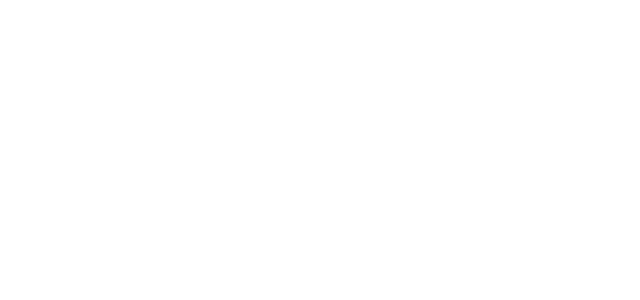
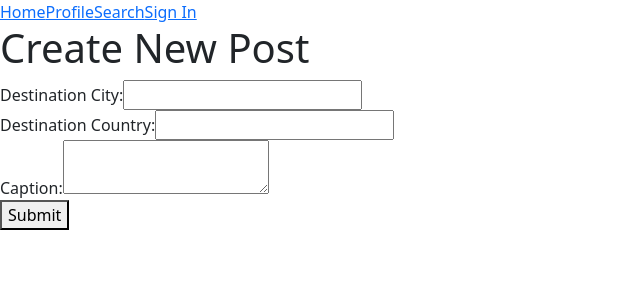
Before and after one commit to cgormley1275/onestop-v4, a React (Create React App) app: page /createPost in a window 1280 px wide. Before the commit this address had no page. Shown: the top 300 px of the page, without its empty margins (0-640 px from the left). Built offline with nearby package versions, Linux system fonts and the light colour scheme.

Commit message:
added functionality to add new posts

```diff
--- a/src/App.tsx
+++ b/src/App.tsx
@@ -10,6 +10,7 @@
 import SearchBarResults from './Search/SearchBarResults/index.tsx';
 import { Provider } from 'react-redux';
 import store from './store.ts';
+import CreatePost from './CreatePost/index.tsx';
 
 function App() {
   return (
@@ -23,6 +24,7 @@
           <Route path="/search/" element={<Search />} />
           <Route path="/details/:airportCode" element={<SearchDetails />} />
           <Route path="/profile/" element={<Profile />} />
+          <Route path="/createPost/" element={<CreatePost />} />
         </Routes>
       </Router>
     </Provider>
--- /dev/null
+++ b/src/CreatePost/client.ts
@@ -0,0 +1,7 @@
+import axios from "axios";
+export const REMOTE_SERVER = process.env.REACT_APP_REMOTE_SERVER || "http://localhost:4000";
+
+export const createNewPost = async (newPost:any) => {
+    const response = await axios.post(`${REMOTE_SERVER}/api/posts/createPost`, newPost);
+    return response.data;
+}
--- /dev/null
+++ b/src/CreatePost/index.tsx
@@ -0,0 +1,50 @@
+import React, { useState } from "react";
+import Nav from "../Nav/index.tsx";
+import { useSelector } from "react-redux";
+import * as client from "./client.ts";
+import { current } from "@reduxjs/toolkit";
+import { useNavigate } from "react-router-dom";
+
+export default function CreatePost() {
+    const { currentUser } = useSelector((state: any) => state.userReducer);
+    const [destinationCity, setDestinationCity] = useState("");
+    const [destinationCountry, setDestinationCountry] = useState("");
+    const [caption, setCaption] = useState("");
+    const navigate = useNavigate();
+    const submitPost = async () => {
+        const newPost = {
+            user: currentUser._id,
+            poster: currentUser.username,
+            destinationCity: destinationCity,
+            destinationCountry: destinationCountry,
+            caption: caption
+        }
+        await client.createNewPost(newPost);
+        navigate("/profile");
+    }
+    return (
+        <div>
+            <Nav />
+            <h1>Create New Post</h1>
+            <form >
+                <label htmlFor="destinationCity">Destination City:</label>
+                <input id="destinationCity" type="text"
+                onChange={((e) => setDestinationCity(e.target.value))}
+                />
+                <br />
+
+                <label htmlFor="destinationCountry">Destination Country:</label>
+                <input id="destinationCountry" type="text"
+                onChange={((e) => setDestinationCountry(e.target.value))}
+                />
+                <br />
+
+                <label htmlFor="caption">Caption:</label>
+                <textarea id="caption"
+                onChange={((e) => setCaption(e.target.value))}
+                />
+            </form>
+            <button onClick={submitPost}>Submit</button>
+        </div>
+    )
+}
--- a/src/Profile/index.tsx
+++ b/src/Profile/index.tsx
@@ -4,20 +4,22 @@
 import ProfilePosts from "./ProfilePosts.tsx"
 import { useSelector } from "react-redux";
 import Nav from "../Nav/index.tsx";
-
+import { Link } from "react-router-dom";
 
 export default function Profile() {
-    // const currentUser = "mike_lappas";
-    // const currentUser = "test";
     const { currentUser } = useSelector((state: any) => state.userReducer);
     return (
         <div >
-            <Nav/>
+            <Nav />
             <h1>Profile</h1>
+            <Link to="/createPost">
+                <button>Create New Post</button>
+            </Link>
+
             <div className="flex w-full h-screen">
-                <ProfileInfo/>
-                <ProfilePosts/>
-                <ProfileFriends/>
+                <ProfileInfo />
+                <ProfilePosts />
+                <ProfileFriends />
             </div>
             <div>hello {currentUser.username}</div>
         </div>
--- a/src/SignIn/index.tsx
+++ b/src/SignIn/index.tsx
@@ -18,7 +18,7 @@
         try {
             const user = await client.signin(credentials);
             dispatch(setCurrentUser(user));
-            navigate("/search");
+            navigate("/profile");
         } catch (error) {
             return;
         }
```
